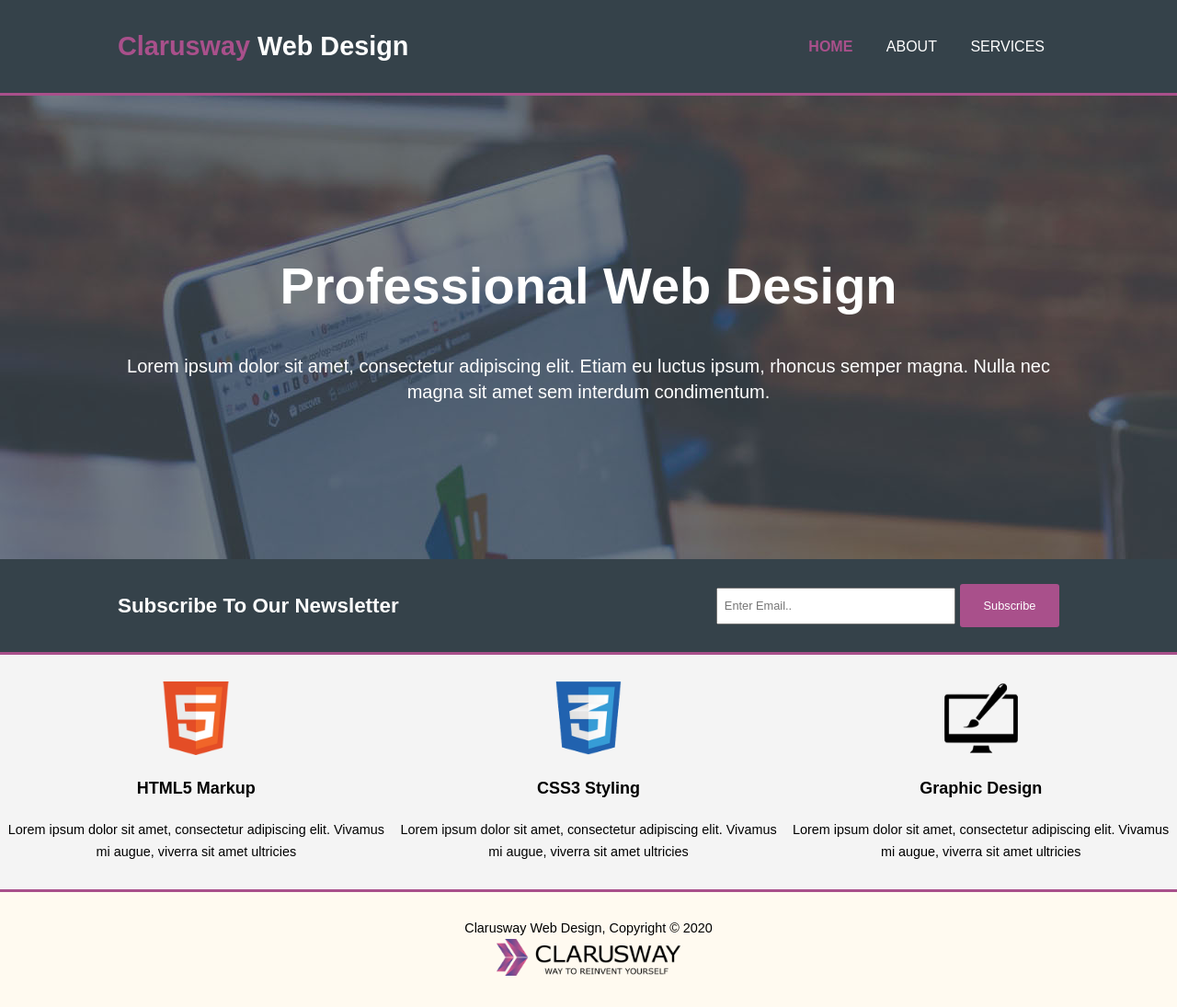
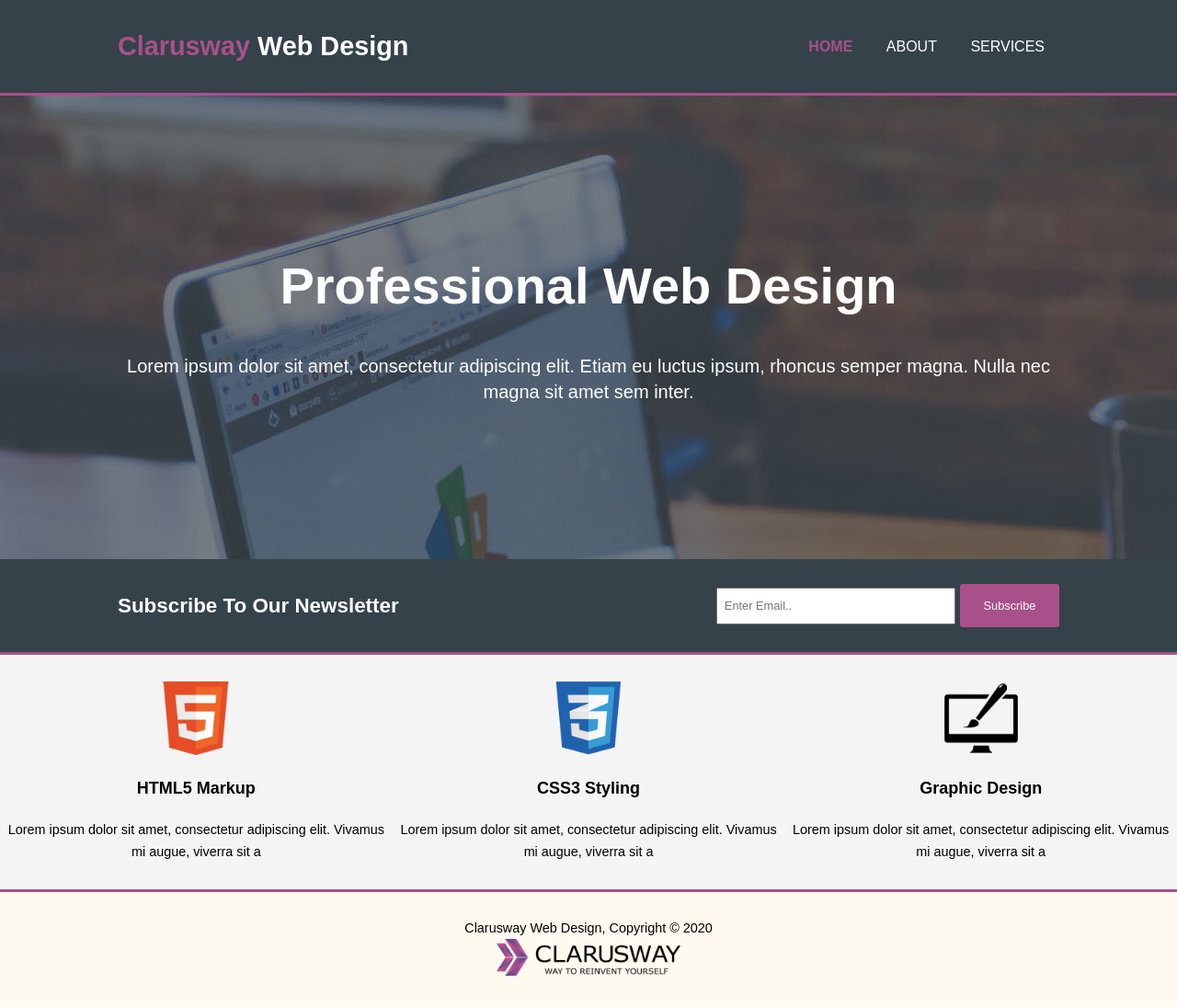
Before and after one commit to ZeynepE1/WebsitePageDesign, a plain HTML site: page index.html in a window 1280 px wide. Shown: the whole page at 92% size. Drawn offline with Linux system fonts and the light colour scheme.

Commit message:
Update index.html

```diff
--- a/index.html
+++ b/index.html
@@ -25,7 +25,7 @@
     <main class="main__index">
         <h2>Professional Web Design</h2>
         <p>Lorem ipsum dolor sit amet, consectetur adipiscing elit. Etiam eu luctus ipsum, rhoncus semper magna. Nulla
-            nec magna sit amet sem interdum condimentum.</p>
+            nec magna sit amet sem inter.</p>
     </main>
 
     <section class="section-subscribe">
@@ -42,18 +42,18 @@
         <div class="html">
             <img src="./images/logo_html.png" alt="html">
             <h4>HTML5 Markup</h4>
-            <p>Lorem ipsum dolor sit amet, consectetur adipiscing elit. Vivamus mi augue, viverra sit amet ultricies</p>
+            <p>Lorem ipsum dolor sit amet, consectetur adipiscing elit. Vivamus mi augue, viverra sit a</p>
         </div>
         <div class="css">
             <img src="./images/logo_css.png" alt="css">
             <h4>CSS3 Styling</h4>
-            <p>Lorem ipsum dolor sit amet, consectetur adipiscing elit. Vivamus mi augue, viverra sit amet ultricies</p>
+            <p>Lorem ipsum dolor sit amet, consectetur adipiscing elit. Vivamus mi augue, viverra sit a</p>
         </div>
 
         <div class="design">
             <img src="./images/logo_brush.png" alt="brush">
             <h4>Graphic Design</h4>
-            <p>Lorem ipsum dolor sit amet, consectetur adipiscing elit. Vivamus mi augue, viverra sit amet ultricies</p>
+            <p>Lorem ipsum dolor sit amet, consectetur adipiscing elit. Vivamus mi augue, viverra sit a</p>
         </div>
     </section>
 
```
